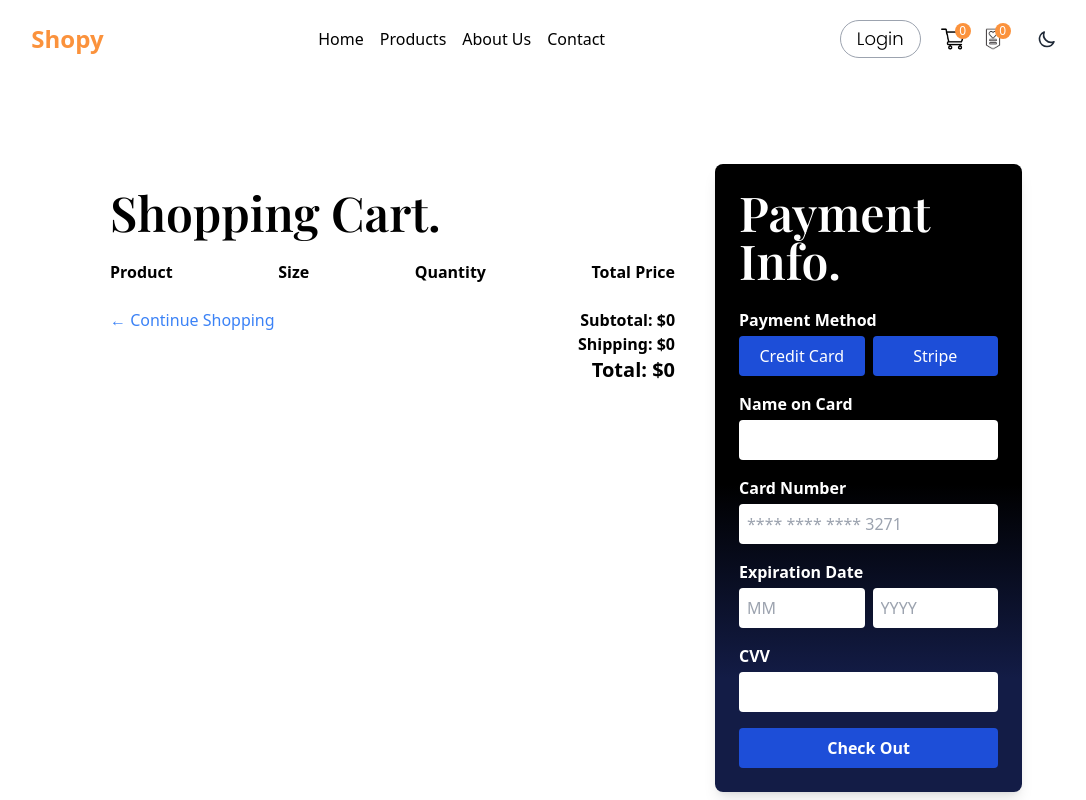
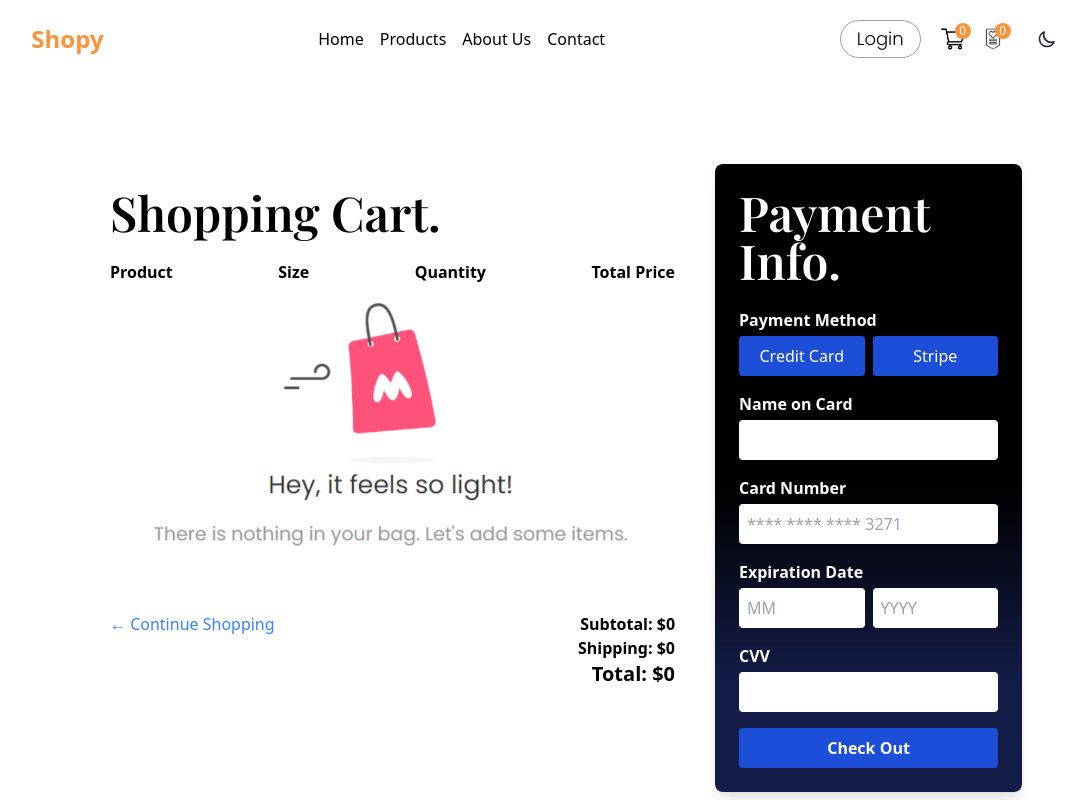
Before and after one commit to mohitparmar1/Shopy, a React (Vite) app: page /cart in a window 1280 px wide. Shown: the top 800 px of the page, without its empty margins (86-1172 px from the left). Built offline with nearby package versions, Linux system fonts and the light colour scheme; a web font is replaced by a local one.

Commit message:
Empty cart message added

```diff
--- a/src/Components/CartItems.jsx
+++ b/src/Components/CartItems.jsx
@@ -6,6 +6,7 @@ import AddIcon from "@mui/icons-material/Add";
 import RemoveIcon from "@mui/icons-material/Remove";
 import { loadStripe } from "@stripe/stripe-js";
 import { Link } from "react-router-dom";
+import img from '../assets/Empty_Cart_img.png'
 
 const CartItems = () => {
   const {
@@ -15,6 +16,9 @@ const CartItems = () => {
     RemoveFromCart,
     AddToCart,
   } = useContext(ShopContext);
+
+
+  const isEmptyCart=Object.keys(cartItem).length
 
   //payment gateway
   const makePayment = async () => {
@@ -73,6 +77,9 @@ const CartItems = () => {
               <span className="font-semibold">Quantity</span>
               <span className="font-semibold">Total Price</span>
             </div>
+
+            {isEmptyCart && (<img src={img} alt="image" />)}
+
             {all_products &&
               all_products.map((item) => {
                 if (cartItem[item.id] > 0) {
```
Also changed, not shown: src/assets/Empty_Cart_img.png (added).
